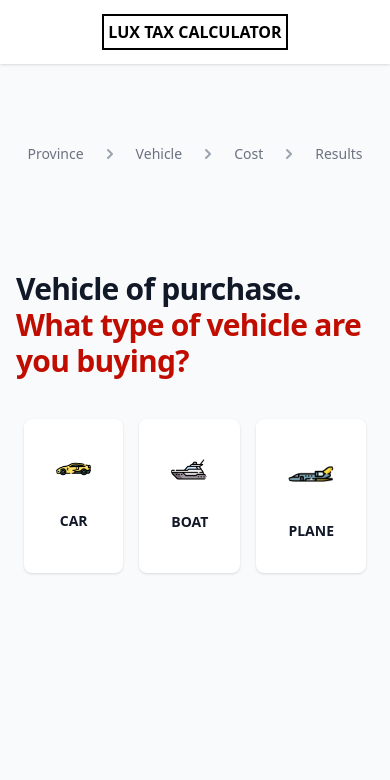
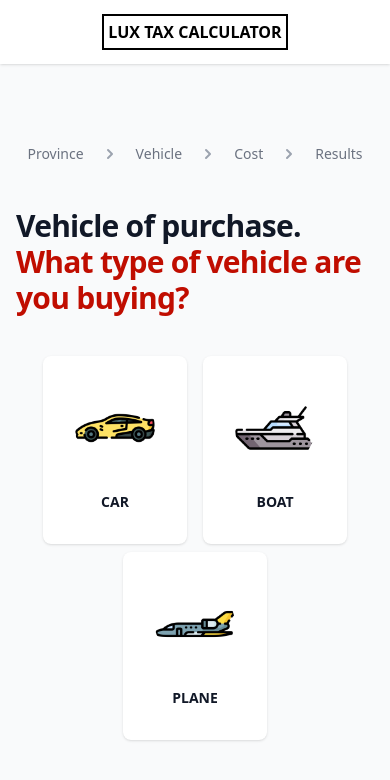
Before and after one commit to jasuno/luxtax, a Next.js app: page /vehicle in a window 390 px wide. Shown: the top 780 px of the page. Built offline with nearby package versions, Linux system fonts and the light colour scheme.

Commit message:
Make vehicle grid responsive

```diff
--- a/components/elements/layout.js
+++ b/components/elements/layout.js
@@ -16,7 +16,7 @@ const Layout = ({
       initial="initial"
       animate="animate"
       exit={{ opacity: 0 }}
-      className="bg-gray-50 h-screen flex flex-col items-center justify-center"
+      className="bg-gray-50 min-h-screen flex flex-col md:items-center md:justify-center"
     >
       <div className="absolute top-0 w-screen">
         <Nav />
@@ -24,7 +24,10 @@ const Layout = ({
       <div className="flex items-center justify-center absolute w-screen top-36">
         <BreadCrumbs active={activePage} />
       </div>
-      <motion.div variants={variants}>
+      <motion.div
+        className="absolute top-40 lg:relative lg:top-0 "
+        variants={variants}
+      >
         <div className="max-w-7xl w-screen mx-auto py-12 px-4 sm:px-6  items-center lg:py-16 lg:px-8 flex flex-col lg:flex-row lg:justify-between">
           <h2 className="lg:w-1/2 lg:mb-0 mb-10 text-3xl font-extrabold tracking-tight text-gray-900 sm:text-4xl">
             <span className="block">{title}</span>
--- a/components/screens/results.js
+++ b/components/screens/results.js
@@ -67,7 +67,7 @@ const content = () => {
 
 const explanation = () => {
   return (
-    <div className="w-1/2 text-center font-medium">
+    <div className="mx-4  md:w-1/2 text-center font-medium mb-24 md:mb-0">
       <p>{`Since you are buying a ${converterToCurrency(
         Store.result.subtotal
       )} ${
--- a/components/screens/vehicle.js
+++ b/components/screens/vehicle.js
@@ -28,28 +28,28 @@ const Vehicle = () => {
     return (
       <motion.div
         variants={stagger}
-        className="flex w-full lg:mt-0 lg:flex-shrink-0"
+        className="flex sm:flex-row flex-wrap w-full justify-center lg:mt-0 lg:flex-shrink-0"
       >
-        {vehicles.map((person, index) => (
+        {vehicles.map((vehicle, index) => (
           <motion.li
             variants={fadeInLeft}
             whileHover={{ scale: 1.1 }}
             whileTap={{ scale: 0.9 }}
             onClick={() => {
-              Store.updateVehicle(person.type);
+              Store.updateVehicle(vehicle.type);
               router.push("/cost");
             }}
             key={index}
-            className="col-span-1 mx-2 flex flex-col text-center bg-white rounded-lg shadow divide-y divide-gray-200"
+            className="col-span-1 w-36 mx-2 sm:mb-0 mb-2 flex flex-col text-center bg-white rounded-lg shadow divide-y divide-gray-200"
           >
-            <div className="flex-1 flex flex-col p-8">
+            <div className="flex-1 flex  flex-col p-8">
               <img
                 className="w-26 h-26 flex-shrink-0 mx-auto rounded-full"
-                src={person.imageUrl}
+                src={vehicle.imageUrl}
                 alt=""
               />
               <h3 className="mt-6 text-gray-900 font-semibold text-sm">
-                {person.type.toUpperCase()}
+                {vehicle.type.toUpperCase()}
               </h3>
             </div>
           </motion.li>
```
